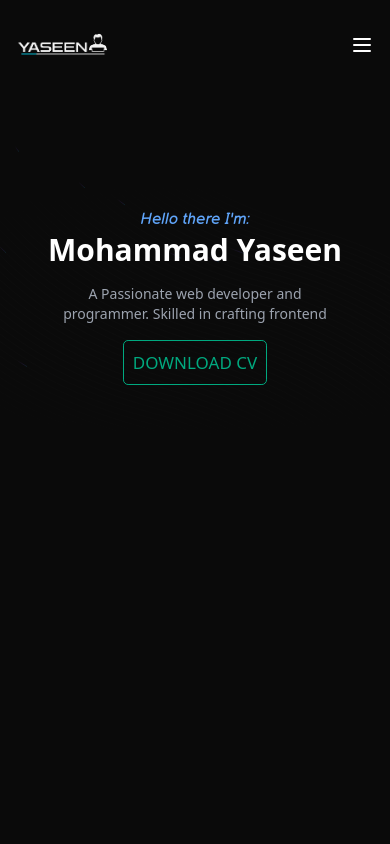
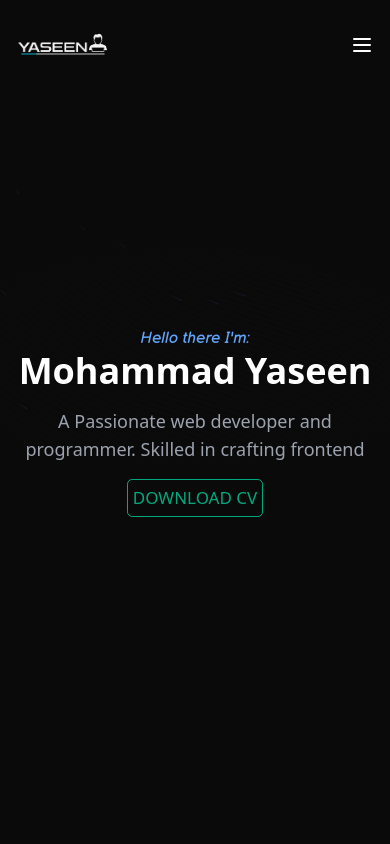
Before and after one commit to Mohammad-Yaseen69/Portfolio, a React (Vite) app: page / in a window 390 px wide. Shown: the top 844 px of the page. Built offline with nearby package versions, Linux system fonts and the light colour scheme; a web font is replaced by a local one.

Commit message:
fix - responsive issues

```diff
--- a/src/components/Hero/Hero.jsx
+++ b/src/components/Hero/Hero.jsx
@@ -2,13 +2,13 @@ import {Section} from '../'
 
 const Hero = () => {
   return (
-    <Section>
-        <div className='relative h-[90vh] sm:h-[70vh] pt-28 sm:pt-14 px-9'>
+    <Section className="">
+        <div className='relative flex items-center pb-48  justify-center h-screen  px-9'>
             <div className='flex flex-col gap-4 items-center'>
                 <p className='font-Balsamiq italic text-blue-400'>Hello there I'm:</p>
-                <h1 className='-mt-4 text-white whitespace-nowrap font-bold xs:font-extrabold text-3xl xs:text-5xl md:text-6xl'>Mohammad Yaseen</h1>
-                <h3 className='text-gray-400  sm:w-[70%] md:w-1/2 text-center xs:font-semibold text-sm xs:text-lg md:text-xl'>A Passionate web developer and programmer. Skilled in crafting frontend</h3>
-                <button className='button max-xs:p-[0.5em]'>Download CV</button>
+                <h1 className='-mt-4 text-white whitespace-nowrap font-bold xs:font-extrabold text-4xl xs:text-5xl md:text-6xl'>Mohammad Yaseen</h1>
+                <h3 className='text-gray-400  sm:w-[70%]  text-center xs:font-semibold text-lg md:text-xl'>A Passionate web developer and programmer. Skilled in crafting frontend</h3>
+                <button className='button max-xs:p-[0.3em]'>Download CV</button>
             </div>
         </div>
     </Section>
--- a/src/components/Skills/Skills.jsx
+++ b/src/components/Skills/Skills.jsx
@@ -24,7 +24,7 @@ const Skills = () => {
 
     return (
         <Section id="skills">
-            <div className='w-full h-full sm:mt-14 skillset-section mb-20'>
+            <div className='w-full h-full  skillset-section mb-20'>
                 <h1 className='font-bold font-Balsamiq uppercase text-center text-white text-6xl mb-8'>Skillset</h1>
 
                 <div className='flex flex-wrap  w-full justify-center gap-4'>
--- a/src/components/ui/background-beams.tsx
+++ b/src/components/ui/background-beams.tsx
@@ -60,7 +60,7 @@ export const BackgroundBeams = React.memo(
     return (
       <div
         className={cn(
-          "absolute  h-[90vh] -z-20 w-full inset-0  [mask-size:40px] [mask-repeat:no-repeat] flex items-center justify-center",
+          "absolute  h-screen -z-20 w-full inset-0  [mask-size:40px] [mask-repeat:no-repeat] flex items-center justify-center",
           className
         )}
       >
```
